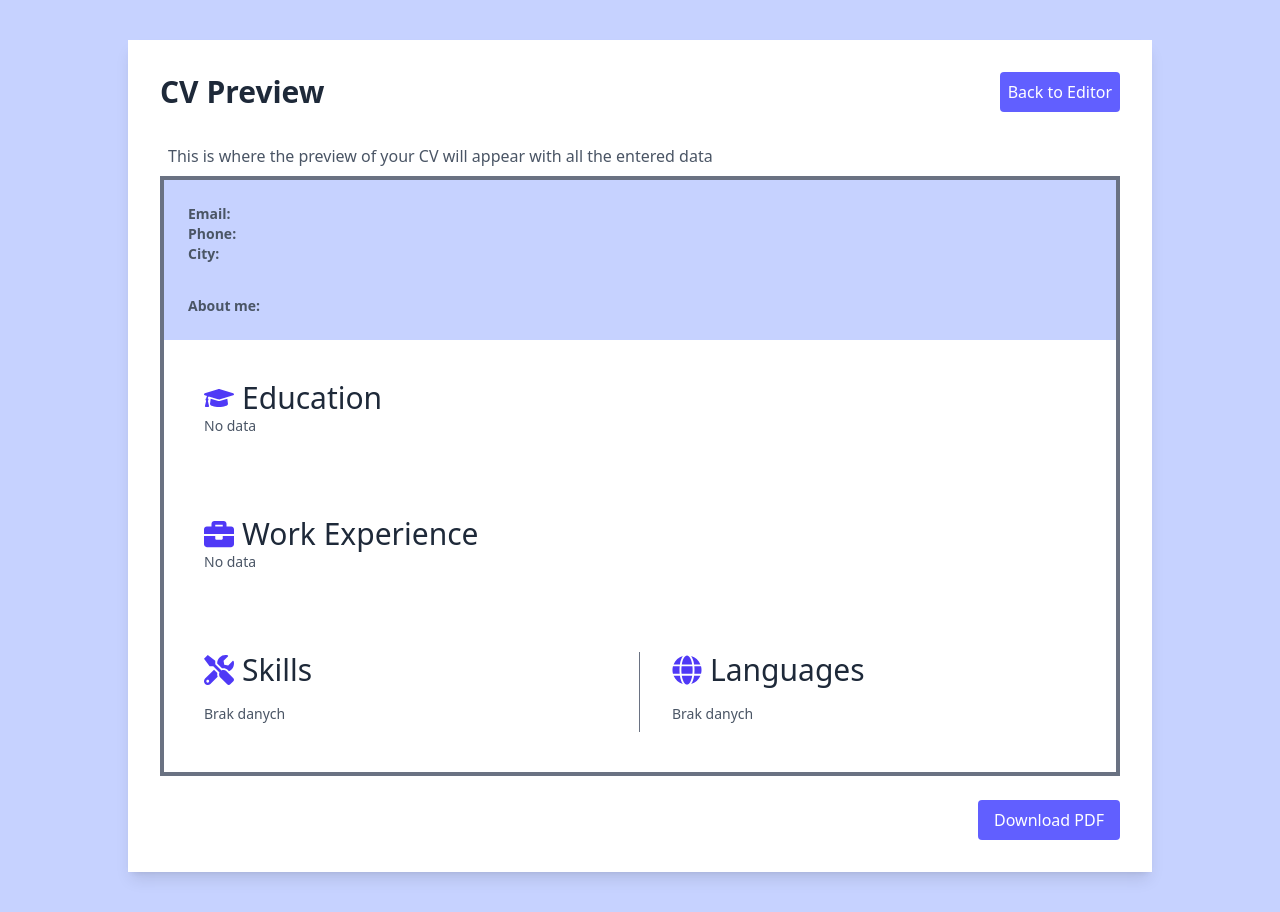
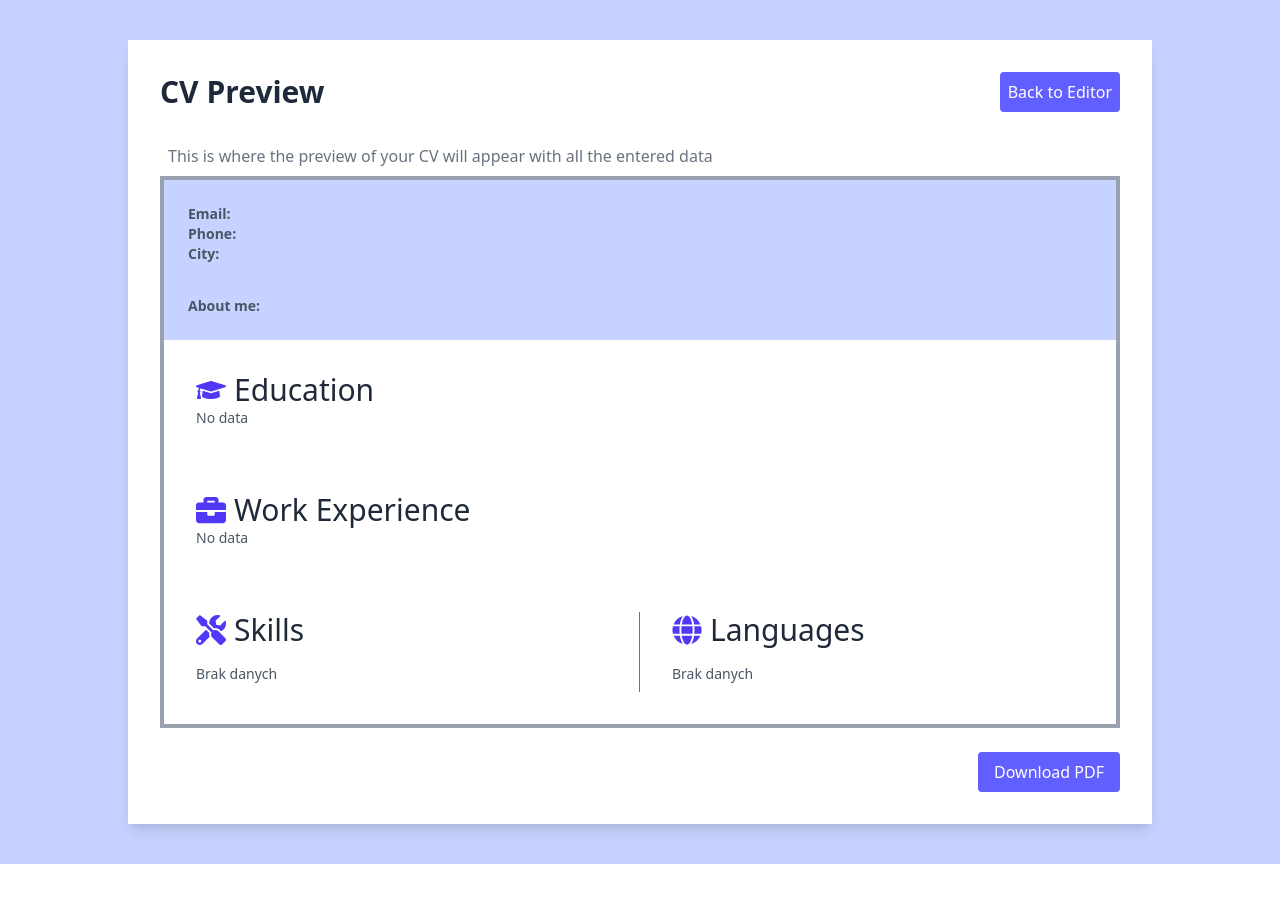
Before and after one commit to an0abi/cv-application-project, a React (Vite) app: page /preview in a window 1280 px wide. After the commit the page ends 864 px from the top, so only its background shows below. Built offline with nearby package versions, Linux system fonts and the light colour scheme.

Commit message:
fixes for pdf

```diff
--- a/src/pages/Preview.tsx
+++ b/src/pages/Preview.tsx
@@ -27,11 +27,11 @@ const Preview: React.FC = () => {
             Back to Editor
           </Button>
         </div>
-        <p className="text-gray-600 p-2">
+        <p className="text-gray-500 p-2">
           This is where the preview of your CV will appear with all the entered
           data
         </p>
-        <div className="border-4 border-gray-500 print:border-0" ref={printRef}>
+        <div className="border-4 border-gray-400 print:border-0" ref={printRef}>
           <div>
             <div className="flex flex-col text-gray-600 text-sm bg-indigo-200 p-6 justify-center">
               <div className="flex items-center justify-between">
@@ -40,7 +40,7 @@ const Preview: React.FC = () => {
                     <img
                       src={state.generalInfo.photo}
                       alt="Photo"
-                      className="w-48 h-48 object-cover rounded-full"
+                      className="w-36 h-36 object-cover rounded-full"
                     />
                     <p className="font-bold text-2xl">
                       {state.generalInfo.name}
@@ -66,7 +66,7 @@ const Preview: React.FC = () => {
                 <div className="text-xs">{state.generalInfo.about}</div>
               </div>
             </div>
-            <div className="p-10 text-3xl">
+            <div className="p-8 text-3xl">
               <div className="flex items-center gap-2">
                 <FaGraduationCap className="text-indigo-600" />
                 <h3 className="font-medium text-gray-800">Education</h3>
@@ -107,7 +107,7 @@ const Preview: React.FC = () => {
                 <p className="text-gray-600 text-sm">No data</p>
               )}
             </div>
-            <div className="p-10 text-3xl">
+            <div className="p-8 text-3xl">
               <div className="flex items-center gap-2">
                 <FaBriefcase className="text-indigo-600" />
                 <h3 className="font-medium text-gray-800">Work Experience</h3>
@@ -150,7 +150,7 @@ const Preview: React.FC = () => {
                 <p className="text-gray-600 text-sm">No data</p>
               )}
             </div>
-            <div className="flex justify-around p-10 text-3xl">
+            <div className="flex justify-around p-8 text-3xl">
               <div className="pb-2 w-1/2 pr-8 border-r border-gray-500">
                 <div className="flex items-center gap-2 mb-4">
                   <FaTools className="text-indigo-600" />
```
